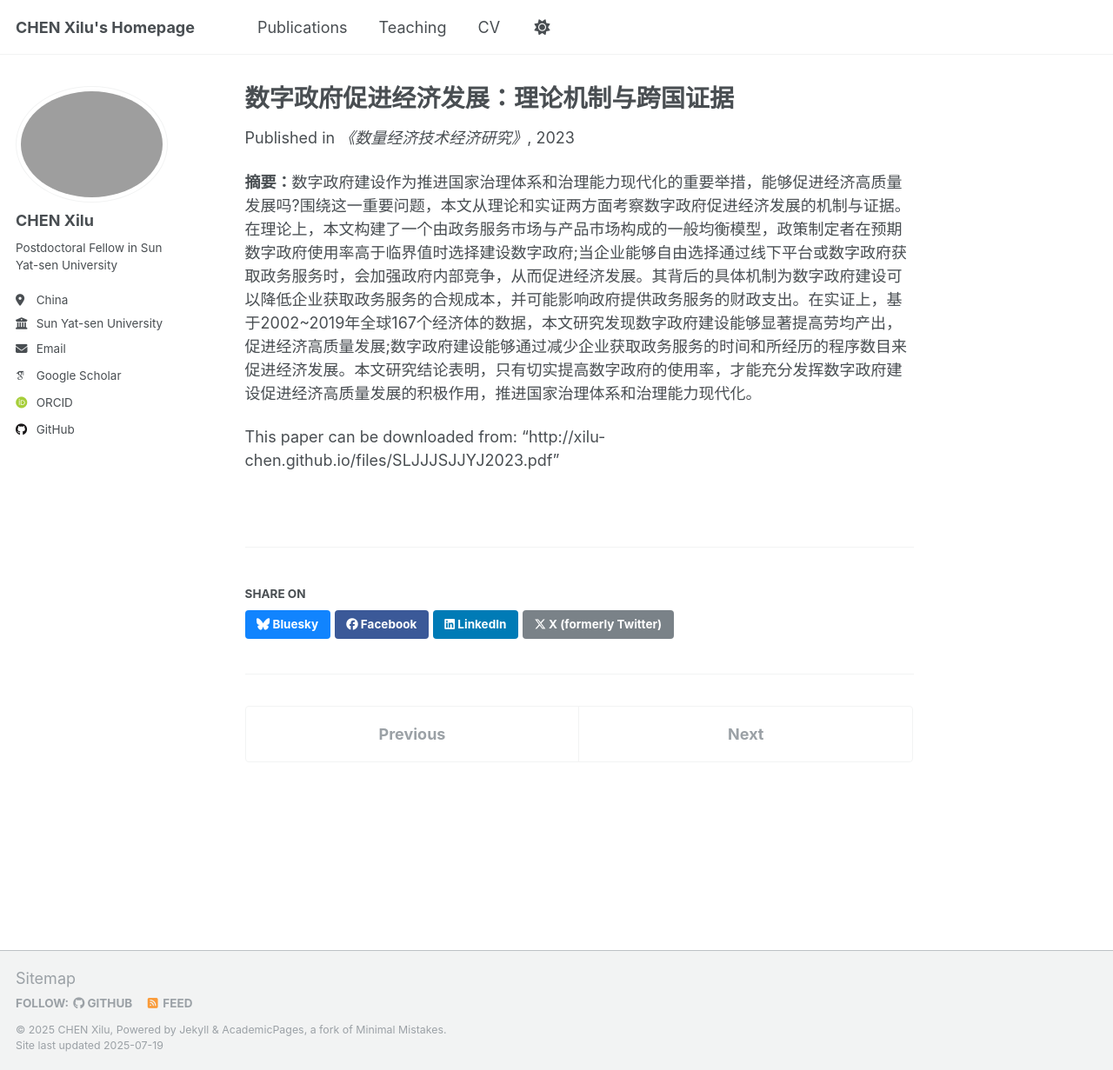
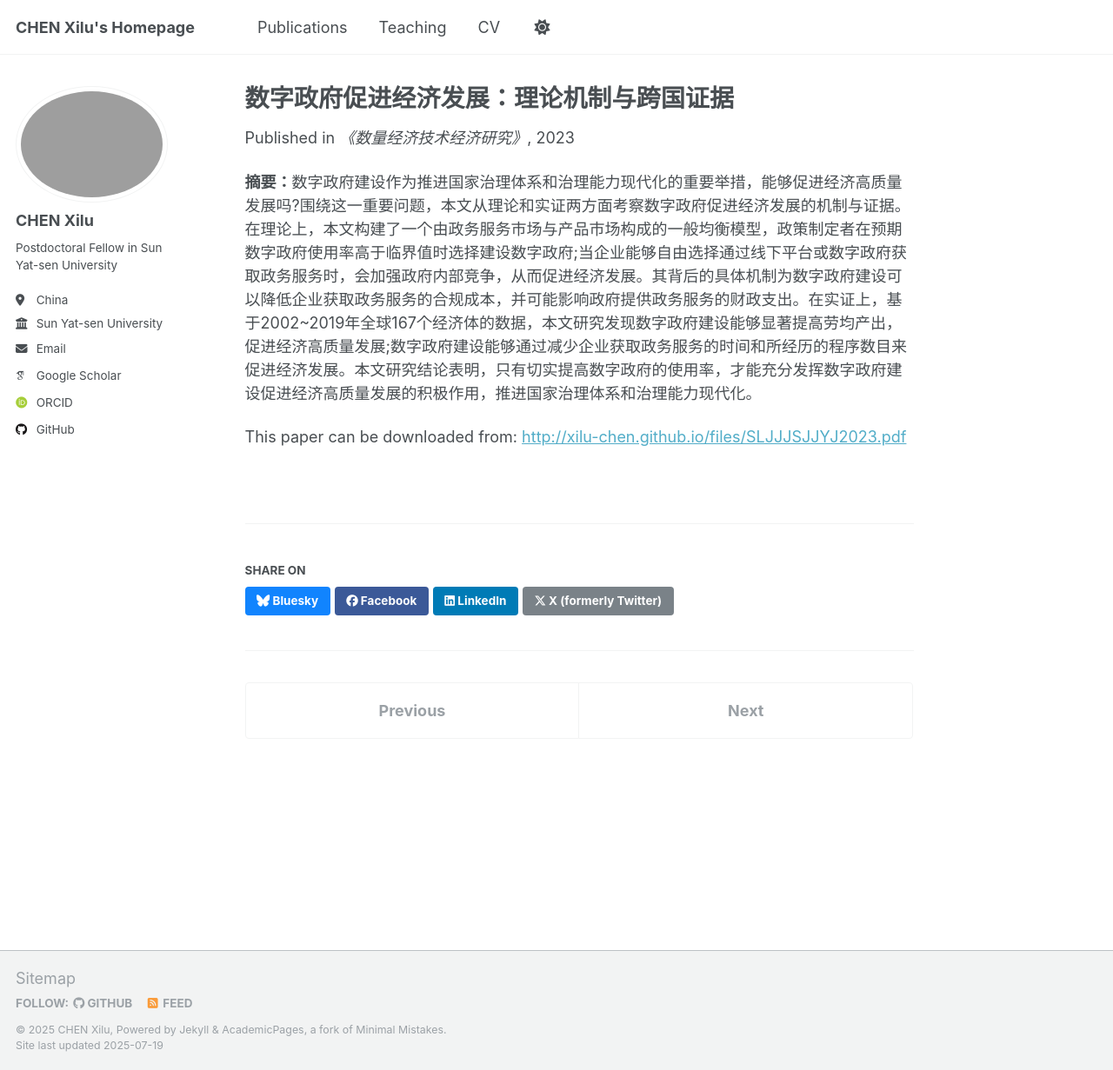
Before and after one commit to Xilu-CHEN/xilu-chen.github.io, a Jekyll site: the page built from _publications/SLJJJSJJYJ2023.md, in a window 1280 px wide and 1231 px high. Shown: the whole window at 87% size. Built offline with Jekyll 4.4.1, drawn with Linux system fonts in a browser that asks for light colours; some web fonts are replaced; a script that is not in the unit is left out.

```diff
--- a/_publications/SLJJJSJJYJ2023.md
+++ b/_publications/SLJJJSJJYJ2023.md
@@ -11,4 +11,4 @@ paperurl: 'http://xilu-chen.github.io/files/SLJJJSJJYJ2023.pdf'
 
 **摘要：**数字政府建设作为推进国家治理体系和治理能力现代化的重要举措，能够促进经济高质量发展吗?围绕这一重要问题，本文从理论和实证两方面考察数字政府促进经济发展的机制与证据。在理论上，本文构建了一个由政务服务市场与产品市场构成的一般均衡模型，政策制定者在预期数字政府使用率高于临界值时选择建设数字政府;当企业能够自由选择通过线下平台或数字政府获取政务服务时，会加强政府内部竞争，从而促进经济发展。其背后的具体机制为数字政府建设可以降低企业获取政务服务的合规成本，并可能影响政府提供政务服务的财政支出。在实证上，基于2002~2019年全球167个经济体的数据，本文研究发现数字政府建设能够显著提高劳均产出，促进经济高质量发展;数字政府建设能够通过减少企业获取政务服务的时间和所经历的程序数目来促进经济发展。本文研究结论表明，只有切实提高数字政府的使用率，才能充分发挥数字政府建设促进经济高质量发展的积极作用，推进国家治理体系和治理能力现代化。
 
-This paper can be downloaded from: "http://xilu-chen.github.io/files/SLJJJSJJYJ2023.pdf"
+This paper can be downloaded from: <http://xilu-chen.github.io/files/SLJJJSJJYJ2023.pdf>
```
